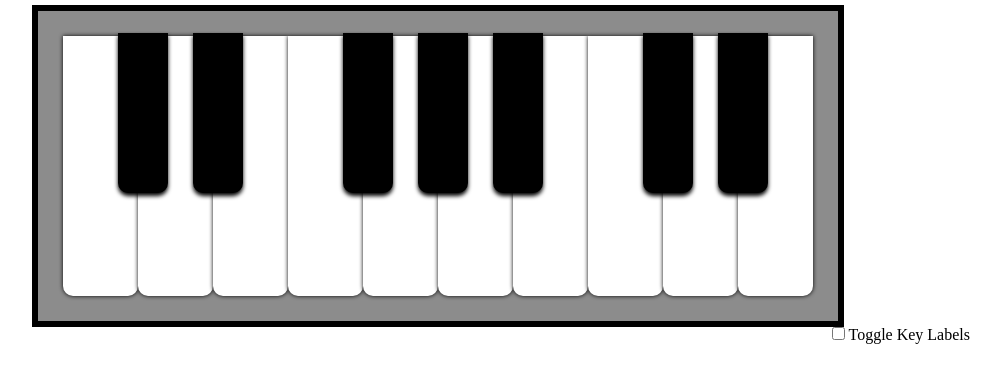
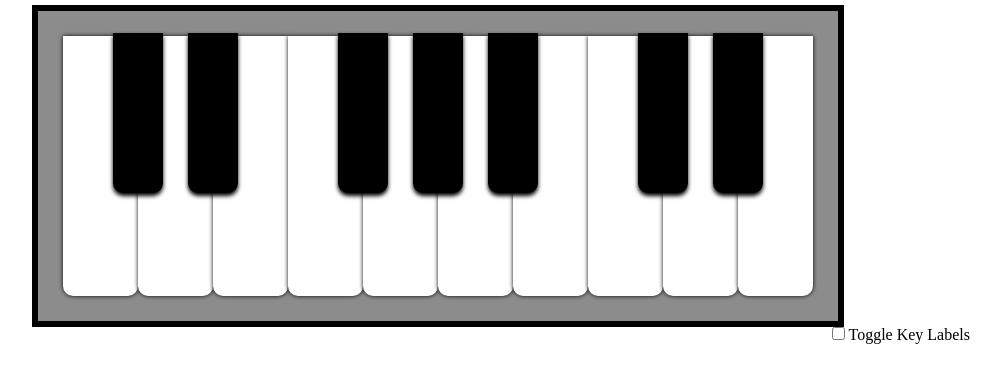
Before and after one commit to kjb064/Piano, a plain HTML site: page piano.web/WebContent/index.html in a window 1280 px wide. Shown: the whole page, without its empty margins (202-1203 px from the left). Drawn offline with Linux system fonts and the light colour scheme.

Commit message:
Deleted unused file. Removed unnecessary divs and adjusted styling.

```diff
--- a/piano.web/WebContent/src/Key.css
+++ b/piano.web/WebContent/src/Key.css
@@ -26,6 +26,7 @@
     width: 75px;
     border: black;
     box-shadow: 0px 0px 3pt 0px black;
+    height: inherit;
 }
 
 .key-white:active, .key-white-pressed {
@@ -43,8 +44,11 @@
     outline: none;
     box-shadow:  0 3px 3pt 0px black;
     width: 50px;
+    margin-left: 25px;
+    height: calc((var(--keys-container-height) / 2) + 30px);
     position: relative;
-    margin-left: 25px;
+    bottom: 263px;
+    left: 25px;
 }
 
 .key-black.Gb4, .key-black.Db5 {
--- a/piano.web/WebContent/src/Piano.js
+++ b/piano.web/WebContent/src/Piano.js
@@ -39,92 +39,81 @@ export class Piano {
      * @private
      */
     buildKeys() {
-        // TODO remove key-specific containers to prevent issue of not being able
-        // to click a white key in between two black keys.
-
 	    let keysContainer = /** @type {HTMLDivElement} */ document.createElement('div');
-	    keysContainer.classList.add('keysContainer');
+	    keysContainer.classList.add('keys-container');
 	    this.el.appendChild(keysContainer);
 
 	    // Create white keys.
-	    let whiteKeysContainer = /** @type {HTMLDivElement} */ document.createElement('div');
-        whiteKeysContainer.classList.add('whiteKeysContainer');
-        keysContainer.appendChild(whiteKeysContainer);
-
         this.c4Key = new Key(true, 'C4.mp3', 'C');
         this.allKeys.push(this.c4Key);
-        whiteKeysContainer.appendChild(this.c4Key.el);
+        keysContainer.appendChild(this.c4Key.el);
 
         this.d4Key = new Key(true, 'D4.mp3', 'D');
         this.allKeys.push(this.d4Key);
-        whiteKeysContainer.appendChild(this.d4Key.el);
+        keysContainer.appendChild(this.d4Key.el);
 
         this.e4Key = new Key(true, 'E4.mp3', 'E');
         this.allKeys.push(this.e4Key);
-        whiteKeysContainer.appendChild(this.e4Key.el);
+        keysContainer.appendChild(this.e4Key.el);
 
         this.f4Key = new Key(true, 'F4.mp3', 'F');
         this.allKeys.push(this.f4Key);
-        whiteKeysContainer.appendChild(this.f4Key.el);
+        keysContainer.appendChild(this.f4Key.el);
 
         this.g4Key = new Key(true, 'G4.mp3', 'G');
         this.allKeys.push(this.g4Key);
-        whiteKeysContainer.appendChild(this.g4Key.el);
+        keysContainer.appendChild(this.g4Key.el);
 
         this.a4Key = new Key(true, 'A4.mp3', 'A');
         this.allKeys.push(this.a4Key);
-        whiteKeysContainer.appendChild(this.a4Key.el);
+        keysContainer.appendChild(this.a4Key.el);
 
         this.b4Key = new Key(true, 'B4.mp3', 'B');
         this.allKeys.push(this.b4Key);
-        whiteKeysContainer.appendChild(this.b4Key.el);
+        keysContainer.appendChild(this.b4Key.el);
 
         this.c5Key = new Key(true, 'C5.mp3', 'C');
         this.allKeys.push(this.c5Key);
-        whiteKeysContainer.appendChild(this.c5Key.el);
+        keysContainer.appendChild(this.c5Key.el);
 
         this.d5Key = new Key(true, 'D5.mp3', 'D');
         this.allKeys.push(this.d5Key);
-        whiteKeysContainer.appendChild(this.d5Key.el);
+        keysContainer.appendChild(this.d5Key.el);
 
         this.e5Key = new Key(true, 'E5.mp3', 'E');
         this.allKeys.push(this.e5Key);
-        whiteKeysContainer.appendChild(this.e5Key.el);
+        keysContainer.appendChild(this.e5Key.el);
 
         // Create black keys.
-        let blackKeysContainer = /** @type {HTMLDivElement} */ document.createElement('div');
-        blackKeysContainer.classList.add('blackKeysContainer');
-        keysContainer.appendChild(blackKeysContainer);
-
         this.db4Key = new Key(false, 'Db4.mp3', 'D♭');
         this.allKeys.push(this.db4Key);
-        blackKeysContainer.appendChild(this.db4Key.el);
+        keysContainer.appendChild(this.db4Key.el);
 
         this.eb4Key = new Key(false, 'Eb4.mp3', 'E♭');
         this.allKeys.push(this.eb4Key);
-        blackKeysContainer.appendChild(this.eb4Key.el);
+        keysContainer.appendChild(this.eb4Key.el);
 
         this.gb4Key = new Key(false, 'Gb4.mp3', 'G♭');
         this.gb4Key.el.classList.add('Gb4');
         this.allKeys.push(this.gb4Key);
-        blackKeysContainer.appendChild(this.gb4Key.el);
+        keysContainer.appendChild(this.gb4Key.el);
 
         this.ab4Key = new Key(false, 'Ab4.mp3', 'A♭');
         this.allKeys.push(this.ab4Key);
-        blackKeysContainer.appendChild(this.ab4Key.el);
+        keysContainer.appendChild(this.ab4Key.el);
 
         this.bb4Key = new Key(false, 'Bb4.mp3', 'B♭');
         this.allKeys.push(this.bb4Key);
-        blackKeysContainer.appendChild(this.bb4Key.el);
+        keysContainer.appendChild(this.bb4Key.el);
 
         this.db5Key = new Key(false, 'Db5.mp3', 'D♭');
         this.db5Key.el.classList.add('Db5');
         this.allKeys.push(this.db5Key);
-        blackKeysContainer.appendChild(this.db5Key.el);
+        keysContainer.appendChild(this.db5Key.el);
 
         this.eb5Key = new Key(false, 'Eb5.mp3', 'E♭');
         this.allKeys.push(this.eb5Key);
-        blackKeysContainer.appendChild(this.eb5Key.el);
+        keysContainer.appendChild(this.eb5Key.el);
     }
 
     /**
--- a/piano.web/WebContent/src/WebView.css
+++ b/piano.web/WebContent/src/WebView.css
@@ -19,20 +19,7 @@
     padding-right: 100px;
 }
 
-.keysContainer {
+.keys-container {
     height: var(--keys-container-height);
     padding: 25px;
 }
-
-.blackKeysContainer {
-    display: inline-block;
-    height: calc((var(--keys-container-height) / 2) + 30px);
-    position: relative;
-    bottom: 263px;
-    left: 30px;
-}
-
-.whiteKeysContainer {
-    display: inline-block;
-    height: inherit;
-}
--- a/piano.web/WebContent/src/WebView.js
+++ b/piano.web/WebContent/src/WebView.js
@@ -1,4 +1,3 @@
-// ?? import { htmlDomElementFactory } from './util/html-util.js';
 import { Piano } from './Piano.js';
 
 function buildPiano() {
```
Also changed, not shown: piano.web/WebContent/src/util/html-util.js (deleted, +0 -32 lines).
